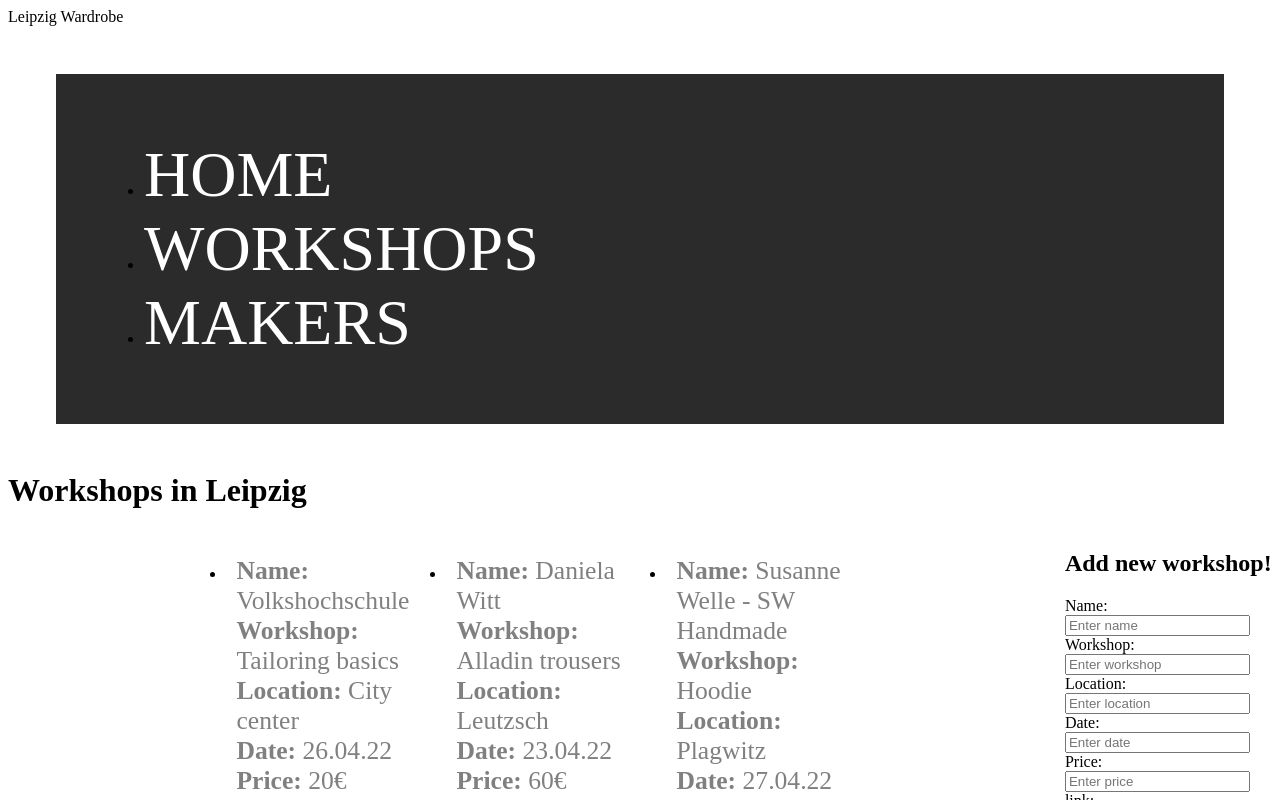
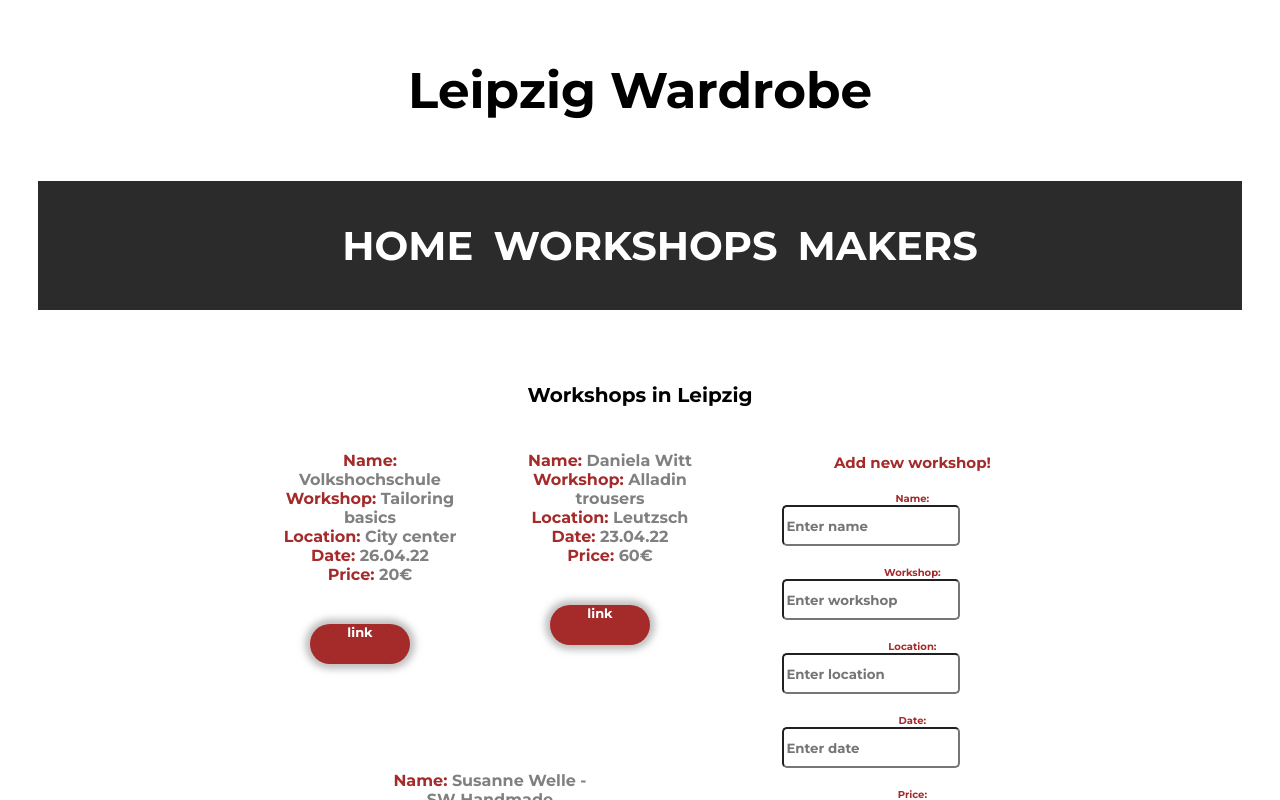
Before and after one commit to Laurazig/leipzig-wardrobe-react, a React (Create React App) app: page /workshops in a window 1280 px wide. Shown: the top 800 px of the page. Built offline with nearby package versions, Linux system fonts and the light colour scheme.

Commit message:
@use general into main index

```diff
--- a/src/css/index.css
+++ b/src/css/index.css
@@ -66,4 +66,84 @@ nav li a {
   color: brown;
 }
 
+:root {
+  font-size: 62.5%;
+}
+
+* {
+  font-family: "Montserrat", sans-serif;
+}
+
+.App {
+  text-align: center;
+}
+
+.containerMain {
+  display: flex;
+  justify-content: center;
+}
+
+.container {
+  background-color: rgba(255, 255, 255, 0.645);
+  width: 70%;
+  padding: 3rem;
+}
+
+#leipzigWardHeader {
+  background-color: rgba(255, 255, 255, 0.831);
+  color: black;
+  padding: 3rem;
+  margin: 3rem;
+  font-size: 5rem;
+}
+
+li {
+  display: inline;
+  color: white;
+  margin: 1rem;
+}
+
+.img {
+  border-radius: 50%;
+  width: 500px;
+}
+
+a {
+  text-decoration: none;
+  color: white;
+  font-size: small;
+}
+
+label,
+strong {
+  color: brown;
+}
+
+#addNewWorkshopCard {
+  background-color: rgba(255, 255, 255, 0.765);
+  padding: 2rem;
+  width: 300px;
+  border-radius: 30px;
+}
+
+.divInput {
+  margin: 2rem;
+}
+
+#h2AddWorkshop {
+  color: brown;
+}
+
+input {
+  border-radius: 5px;
+  height: 35px;
+  display: block;
+  justify-content: center;
+}
+
+iframe {
+  width: 640px;
+  height: 480px;
+}
+
 /*# sourceMappingURL=index.css.map */
--- a/src/scss/abstracts/_colors.scss
+++ b/src/scss/abstracts/_colors.scss
@@ -1 +1,2 @@
 $button-color:brown;
+$header:black;
--- a/src/scss/general/_general.scss
+++ b/src/scss/general/_general.scss
@@ -1,3 +1,4 @@
+@use '../abstracts/colors';
 @use '../abstracts/fonts';
 
 :root {
@@ -25,7 +26,7 @@
 
 #leipzigWardHeader {
     background-color: rgba(255, 255, 255, 0.831);
-    color: black;
+    color: colors.$header;
     padding: 3rem;
     margin: 3rem;
     font-size: 5rem;
@@ -50,7 +51,7 @@ a {
 
 label,
 strong {
-    color: brown;
+    color: colors.$button-color;
 }
 
 #addNewWorkshopCard {
@@ -65,7 +66,7 @@ strong {
 }
 
 #h2AddWorkshop {
-    color: brown;
+    color: colors.$button-color;
 }
 
 input {
--- a/src/scss/index.scss
+++ b/src/scss/index.scss
@@ -2,3 +2,4 @@
 @use './components/card';
 @use './components/footer';
 @use './components/nav';
+@use './general/general';
```
Also changed, not shown: 1 other file (tests, documents, lock files or other folders).
